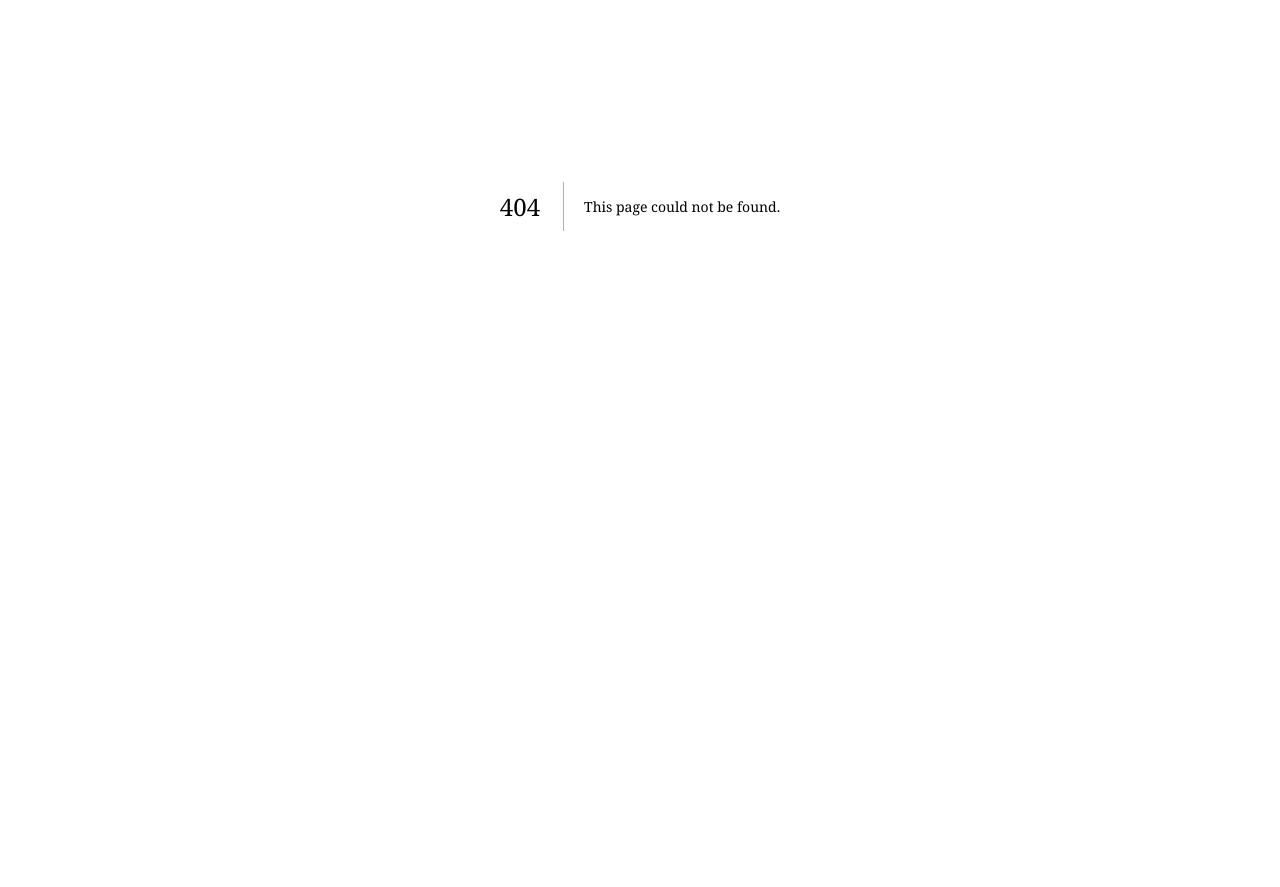
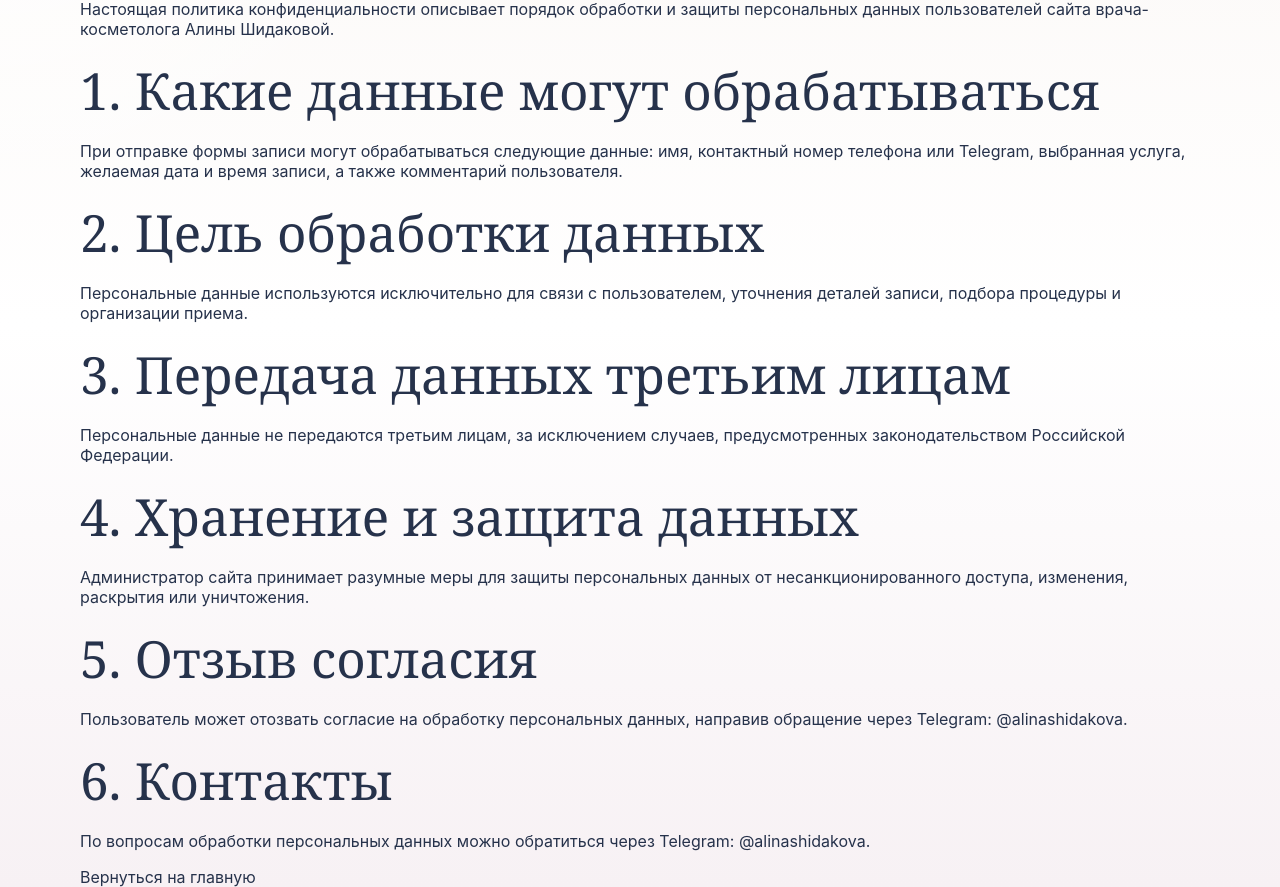
Before and after one commit to Kubanovk/alina-cosmetology, a Next.js app: page /privacy in a window 1280 px wide. Before the commit this address had no page. Shown: the part 194-1081 px from the top of the page. Before the commit the page ends 800 px from the top, so only its background shows below. Built offline with nearby package versions, Linux system fonts and the light colour scheme.

Commit message:
Update homepage hero text

```diff
--- /dev/null
+++ b/app/privacy/page.tsx
@@ -0,0 +1,53 @@
+export default function PrivacyPage() {
+  return (
+    <main className="legal-page">
+      <div className="container legal-card">
+        <h1>Политика конфиденциальности</h1>
+
+        <p>
+          Настоящая политика конфиденциальности описывает порядок обработки и защиты
+          персональных данных пользователей сайта врача-косметолога Алины Шидаковой.
+        </p>
+
+        <h2>1. Какие данные могут обрабатываться</h2>
+        <p>
+          При отправке формы записи могут обрабатываться следующие данные: имя,
+          контактный номер телефона или Telegram, выбранная услуга, желаемая дата и
+          время записи, а также комментарий пользователя.
+        </p>
+
+        <h2>2. Цель обработки данных</h2>
+        <p>
+          Персональные данные используются исключительно для связи с пользователем,
+          уточнения деталей записи, подбора процедуры и организации приема.
+        </p>
+
+        <h2>3. Передача данных третьим лицам</h2>
+        <p>
+          Персональные данные не передаются третьим лицам, за исключением случаев,
+          предусмотренных законодательством Российской Федерации.
+        </p>
+
+        <h2>4. Хранение и защита данных</h2>
+        <p>
+          Администратор сайта принимает разумные меры для защиты персональных данных
+          от несанкционированного доступа, изменения, раскрытия или уничтожения.
+        </p>
+
+        <h2>5. Отзыв согласия</h2>
+        <p>
+          Пользователь может отозвать согласие на обработку персональных данных,
+          направив обращение через Telegram: @alinashidakova.
+        </p>
+
+        <h2>6. Контакты</h2>
+        <p>
+          По вопросам обработки персональных данных можно обратиться через Telegram:
+          @alinashidakova.
+        </p>
+
+        <a className="legal-back" href="/">Вернуться на главную</a>
+      </div>
+    </main>
+  );
+}
```
Also changed, not shown: app/consent/page.tsx (added, +45 -0 lines).
